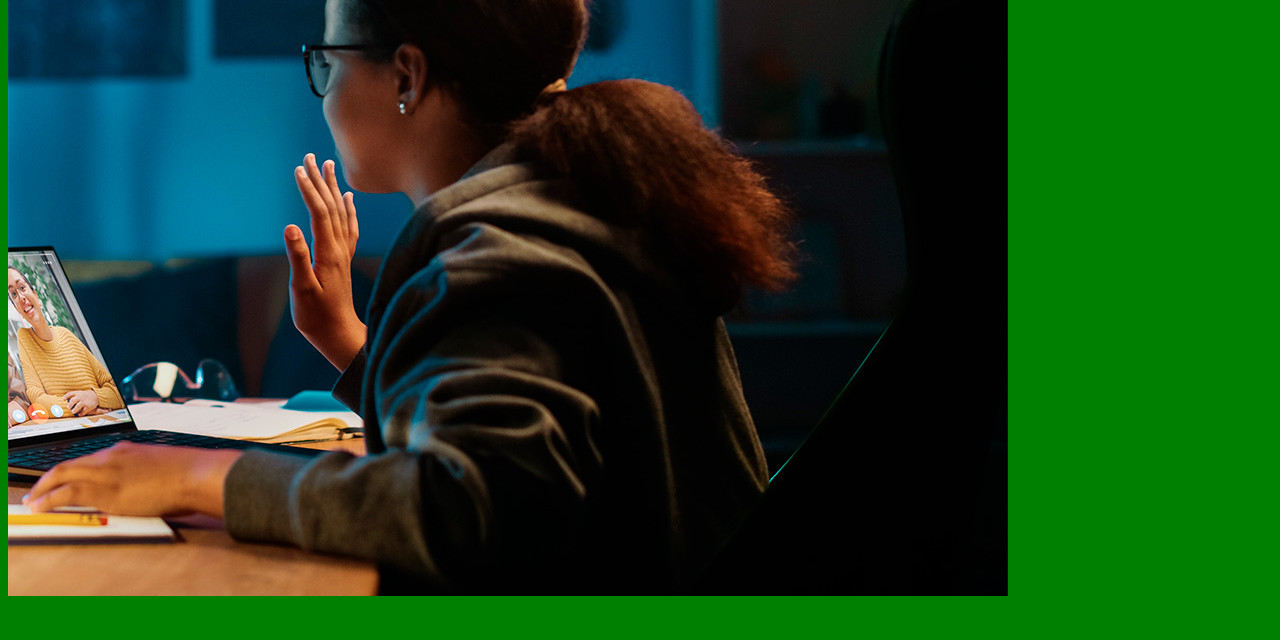
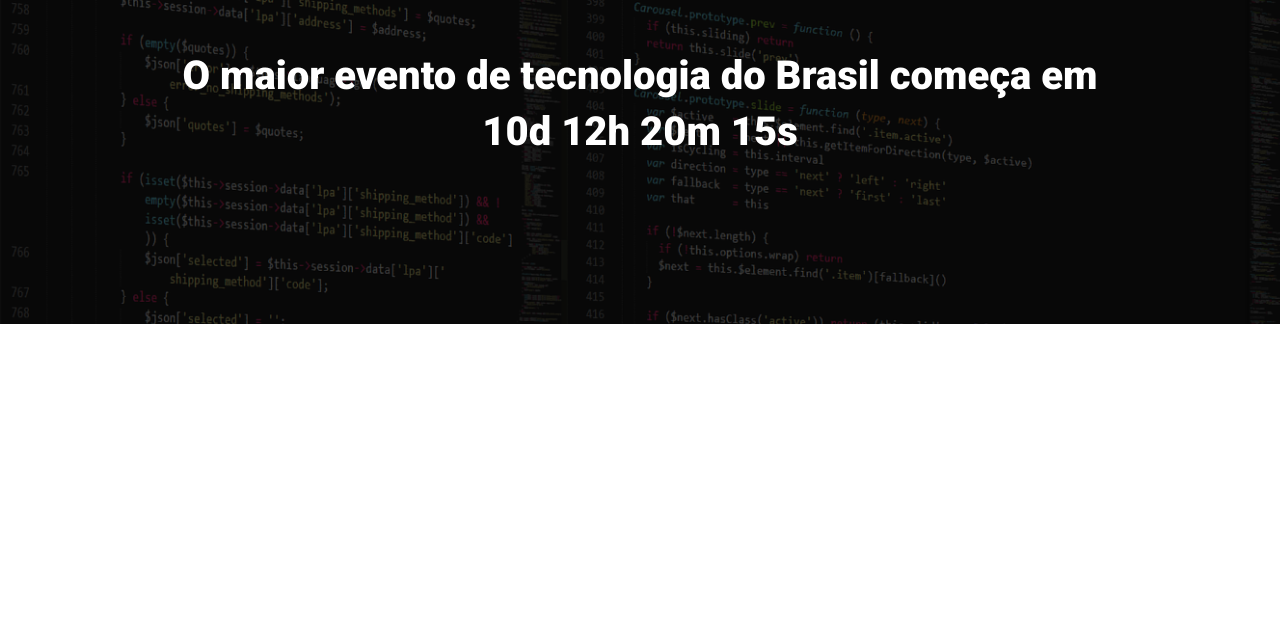
Before and after one commit to anapfreitas/ebac_tech_talks, a website built with Parcel: page src/index.html in a window 1280 px wide. Shown: the part 160-800 px from the top of the page. Built offline with nearby package versions, Linux system fonts and the light colour scheme.

Commit message:
criando o hero

```diff
--- a/src/index.html
+++ b/src/index.html
@@ -3,11 +3,23 @@
 <head>
     <meta charset="UTF-8">
     <meta name="viewport" content="width=device-width, initial-scale=1.0">
-    <title>EBAC Talks</title>
+    <title>EBAC Tech Talks</title>
+    <link rel="preconnect" href="https://fonts.googleapis.com">
+    <link rel="preconnect" href="https://fonts.gstatic.com" crossorigin>
+    <link href="https://fonts.googleapis.com/css2?family=Roboto:wght@400;700;900&display=swap" rel="stylesheet">
     <link rel="stylesheet" href="styles/main.scss">
 </head>
 <body>
-    <img src="./images/backend.png" alt="">
+    <header class="hero">
+        <div class="container">
+            <img class="hero__logo" src="./images/ebac_logo.svg" alt="ebac logo">
+            <p class="hero__text">
+                O maior evento de tecnologia do Brasil começa em 10d 12h 20m 15s
+            </p>
+        </div>
+    </header>
+
+
     <script src="scripts/main.js"></script>
 </body>
 </html>
--- /dev/null
+++ b/src/styles/_hero.scss
@@ -0,0 +1,52 @@
+.hero {
+    padding-top: 64px;
+    padding-bottom: 100px;
+    background-image: url(../images/fundo.png);
+    background-repeat: no-repeat;
+    background-size: cover;
+    position: relative;
+
+    .container {
+        position: relative;
+    }
+
+    &::before{
+        position: absolute;
+        top: 0;
+        left: 0;
+        width: 100%;
+        height: 100%;
+        background-color: #000;
+        content: '';
+        opacity: 0.7;
+    }
+
+    &__text {
+        margin-top: 64px;
+        margin-bottom: 64px;
+        font-size: 40px;
+        line-height: 56px;
+        font-weight: 800;
+        text-align: center;
+    }
+
+    &__logo {
+        margin: 0 auto;
+        height: 80px;
+        display: block;
+    }
+
+    @media (max-width: 640px) {
+        padding: 40px 0;
+
+        &__logo {
+            height: 24px;
+        }
+
+        &__text {
+            font-size: 22px;
+            line-height: 24px;
+            margin: 24px 0;
+        }
+    }
+}
--- a/src/styles/main.scss
+++ b/src/styles/main.scss
@@ -1,3 +1,23 @@
-body {
-    background-color: green;
+@use 'hero';
+
+* {
+    margin: 0;
+    padding: 0;
+    box-sizing: border-box;
+    color: white;
+    font-family: Roboto, sans-serif;
 }
+
+.container {
+    max-width: 960px;
+    width: 100%;
+    margin: 0 auto;
+
+    @media (max-width: 640px) {
+        max-width: 80%;
+    }
+
+    @media (max-width: 1024px) {
+        max-width: 90%;
+    }
+}
```
